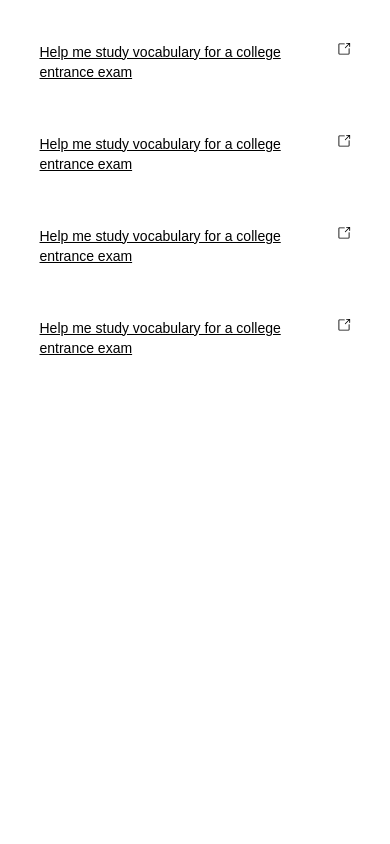
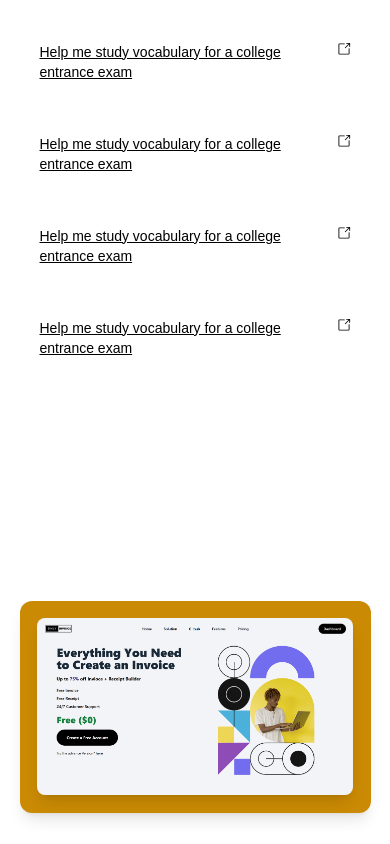
Before and after one commit to anasyakubu/ai3.0, a React (Vite) app: page / in a window 390 px wide. Shown: the part 856-1700 px from the top of the page. Before the commit the page ends 1253 px from the top, so only its background shows below. Built offline with nearby package versions, Linux system fonts and the light colour scheme.

Commit message:
Added RowSection  componets

```diff
--- a/src/pages/Home/Home.tsx
+++ b/src/pages/Home/Home.tsx
@@ -1,12 +1,14 @@
 // import React from "react";
 import BestPrompt from "../../sections/BestPrompt/BestPrompt";
 import Hero from "../../sections/Hero/Hero";
+import RowSection from "../../sections/RowSection/RowSection";
 
 const Home = () => {
   return (
     <div className="text-white">
       <Hero />
       <BestPrompt />
+      <RowSection />
     </div>
   );
 };
--- /dev/null
+++ b/src/sections/RowSection/RowSection.scss
@@ -0,0 +1,15 @@
+@media (max-width: 600px) {
+  .RowSection {
+    .p-24 {
+      padding: 5%;
+    }
+
+    h2 {
+      font-size: 2em;
+    }
+
+    .p-10 {
+      padding: 5%;
+    }
+  }
+}
--- /dev/null
+++ b/src/sections/RowSection/RowSection.tsx
@@ -0,0 +1,22 @@
+// import React from 'react'
+import "./RowSection.scss";
+import Image from "../../assets/site.png";
+
+const RowSection = () => {
+  return (
+    <div className="RowSection">
+      <div className="p-24">
+        <div className="text-center py-5">
+          <h2 className="text-5xl leading-snug max-w-3xl mx-auto">
+            Writes, brainstorms, edits, and explores ideas with you
+          </h2>
+        </div>
+        <div className="my-3 p-10 bg-yellow-600 rounded-xl shadow-lg">
+          <img className="rounded-lg shadow-lg" src={Image} alt="Image" />
+        </div>
+      </div>
+    </div>
+  );
+};
+
+export default RowSection;
```
Also changed, not shown: src/assets/site.png (added).
